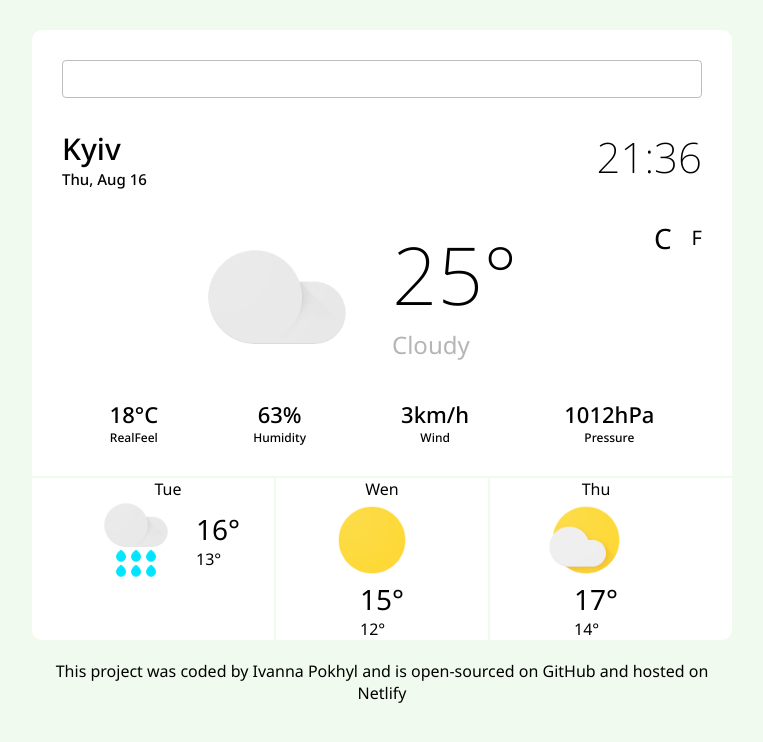
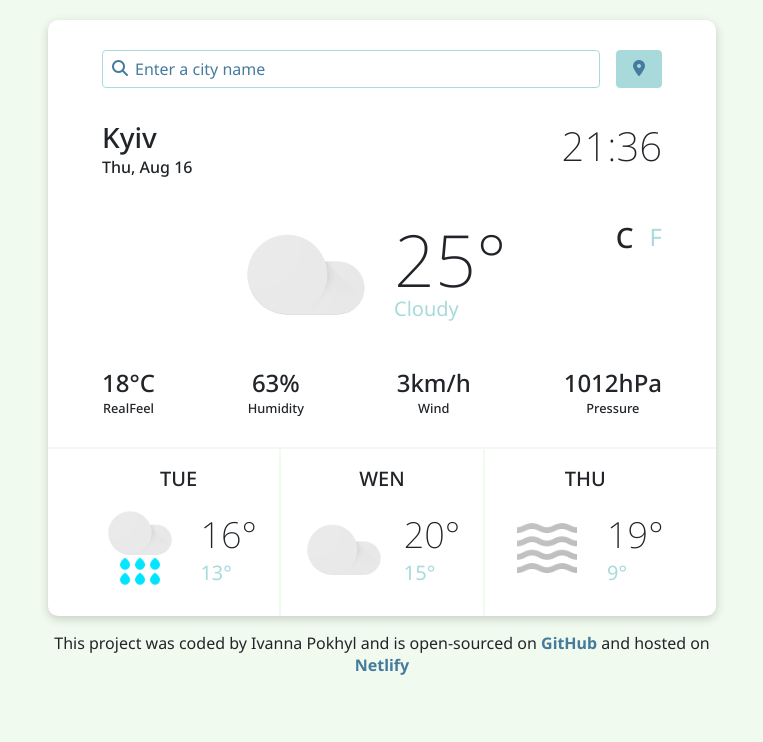
Before and after one commit to ivanna-pt/vanilla-weather-app, a plain HTML site: page index.html in a window 1280 px wide. Shown: the whole page, without its empty margins (258-1021 px from the left). Drawn offline with Linux system fonts and the light colour scheme.

Commit message:
Refactor HTML

```diff
--- a/index.html
+++ b/index.html
@@ -7,7 +7,9 @@
     <meta http-equiv="X-UA-Compatible" content="ie=edge">
     <title>Weather Forecast Project</title>
   <link rel="stylesheet" href="src/style.css">
+    <link rel="stylesheet" href="scss/main.css">
 <!--    <link href="https://cdn.jsdelivr.net/npm/bootstrap@5.2.0/dist/css/bootstrap.min.css" rel="stylesheet" integrity="sha384-gH2yIJqKdNHPEq0n4Mqa/HGKIhSkIHeL5AyhkYV8i59U5AR6csBvApHHNl/vI1Bx" crossorigin="anonymous">-->
+    <script src="https://kit.fontawesome.com/32b127f049.js" crossorigin="anonymous"></script>
     <link href="https://fonts.googleapis.com/css2?family=Noto+Sans:ital,wght@0,200;0,400;0,500;0,700;0,900;1,200;1,400;1,500;1,700&display=swap" rel="stylesheet">
 </head>
 <body>
@@ -17,92 +19,98 @@
     <section class="main-section">
 <!--        Search block-->
         <div class="search-row">
-            <input type="text" class="search-input">
-            <div class="current-location-btn">
-
+            <div class="search-row__input-icon">
+                <input type="text" class="search-row__input" placeholder="Enter a city name">
+                <i class="fa-solid fa-magnifying-glass"></i>
             </div>
+            <button class="current__btn">
+                <i class="fa-solid fa-location-dot"></i>
+            </button>
         </div>
 
 <!--        Current Info-->
-        <div class="current-wrapper">
-            <div class="block">
-                <h1 class="city">Kyiv</h1>
-                <div class="date">Thu, Aug 16</div>
+        <div class="info">
+            <div class="info__block">
+                <h1 class="info__city">Kyiv</h1>
+                <div class="info__date">Thu, Aug 16</div>
             </div>
-            <div class="block">
-                <div class="time">21:36</div>
+            <div class="info__block">
+                <div class="info__time">21:36</div>
             </div>
         </div>
 
         <!--      Weather display  -->
-        <div class="weather-display">
-            <div>
+        <div class="weather">
+            <div class="weather__image">
                 <img src="img/cloudy_light_color_96dp.png" alt="cloudy">
             </div>
-            <div class="weather">
+            <div class="weather__info">
                 <div>
-                    <div class="temperature">25°</div>
-                    <div class="description">Cloudy</div>
+                    <div class="weather__temperature"><span id="temperature">25</span>°</div>
+                    <div class="weather__description text-secondary">Cloudy</div>
                 </div>
-                <div class="unit-switch">
-                    <span>C</span>
-                    <span>F</span>
+                <div class="weather__unit-switch">
+                    <span class="weather__unit-switch-item text-secondary active" id="celsius-btn">C</span>
+                    <span class="weather__unit-switch-item text-secondary" id="fahrenheit-btn">F</span>
                 </div>
             </div>
 
         </div>
 
 <!--        Additional Info-->
-        <div class="additional-box">
-            <div class="additional-item">
-                <div><span>18</span>°C</div>
-                <div>RealFeel</div>
+        <div class="additional">
+            <div class="additional__item">
+                <div class="additional__item-value"><span id="real-feel">18</span>°C</div>
+                <div class="additional__item-name">RealFeel</div>
             </div>
-            <div class="additional-item">
-                <div><span>63</span>%</div>
-                <div>Humidity</div>
+            <div class="additional__item">
+                <div class="additional__item-value"><span>63</span>%</div>
+                <div class="additional__item-name">Humidity</div>
             </div>
-            <div class="additional-item">
-                <div><span>3</span>km/h</div>
-                <div>Wind</div>
+            <div class="additional__item">
+                <div class="additional__item-value"><span>3</span>km/h</div>
+                <div class="additional__item-name">Wind</div>
             </div>
-            <div class="additional-item">
-                <div><span>1012</span>hPa</div>
-                <div>Pressure</div>
+            <div class="additional__item">
+                <div class="additional__item-value"><span>1012</span>hPa</div>
+                <div class="additional__item-name">Pressure</div>
             </div>
         </div>
 
 <!--        Forecast -->
-        <div class="forecast-wrapper">
-            <div class="forecast-item">
-                <div class="day">Tue</div>
-                <div class="block">
+        <div class="forecast">
+            <div class="forecast__item">
+                <div class="forecast__day">Tue</div>
+                <div class="forecast__block">
                     <img src="img/heavy_rain_light_color_96dp.png" alt="">
-                    <div class="temp">
-                        <span>16°</span>
-                        <span>13°</span>
+                    <div class="forecast__temp">
+                        <div class="forecast__temp-max"><span>16</span>°</div>
+                        <div class="forecast__temp-min text-secondary"><span>13</span>°</div>
                     </div>
                 </div>
             </div>
 
-            <div class="forecast-item">
-                <div class="day">Wen</div>
-                <img src="img/sunny_light_color_96dp.png" alt="">
-                <div class="temp">
-                    <span>15°</span>
-                    <span>12°</span>
+            <div class="forecast__item">
+                <div class="forecast__day">Wen</div>
+                <div class="forecast__block">
+                    <img src="img/cloudy_light_color_96dp.png" alt="">
+                    <div class="forecast__temp">
+                        <div class="forecast__temp-max"><span>20</span>°</div>
+                        <div class="forecast__temp-min text-secondary"><span>15</span>°</div>
+                    </div>
                 </div>
             </div>
 
-            <div class="forecast-item">
-                <div class="day">Thu</div>
-                <img src="img/partly_cloudy_light_color_96dp.png" alt="">
-                <div class="temp">
-                    <span>17°</span>
-                    <span>14°</span>
+            <div class="forecast__item">
+                <div class="forecast__day">Thu</div>
+                <div class="forecast__block">
+                    <img src="img/haze_fog_dust_smoke_light_color_96dp.png" alt="">
+                    <div class="forecast__temp">
+                        <div class="forecast__temp-max"><span>19</span>°</div>
+                        <div class="forecast__temp-min text-secondary"><span>9</span>°</div>
+                    </div>
                 </div>
             </div>
-
 
         </div>
     </section>
@@ -110,7 +118,8 @@
 
 <!--    Footer starts-->
     <footer>
-        <p>This project was coded by Ivanna Pokhyl and is open-sourced on GitHub and hosted on Netlify </p>
+        <p>This project was coded by Ivanna Pokhyl and is open-sourced on <a href="#">GitHub</a> and hosted on <a
+                href="#">Netlify</a> </p>
     </footer>
 <!--Footer ends-->
 </div>
@@ -118,7 +127,7 @@
 
 
 <!--JavaScript files-->
-<script src="src/app.js"></script>
+<script src="src/main.js"></script>
 <!--<script src="https://cdn.jsdelivr.net/npm/bootstrap@5.2.0/dist/js/bootstrap.bundle.min.js" integrity="sha384-A3rJD856KowSb7dwlZdYEkO39Gagi7vIsF0jrRAoQmDKKtQBHUuLZ9AsSv4jD4Xa" crossorigin="anonymous"></script>-->
 
 </body>
```
